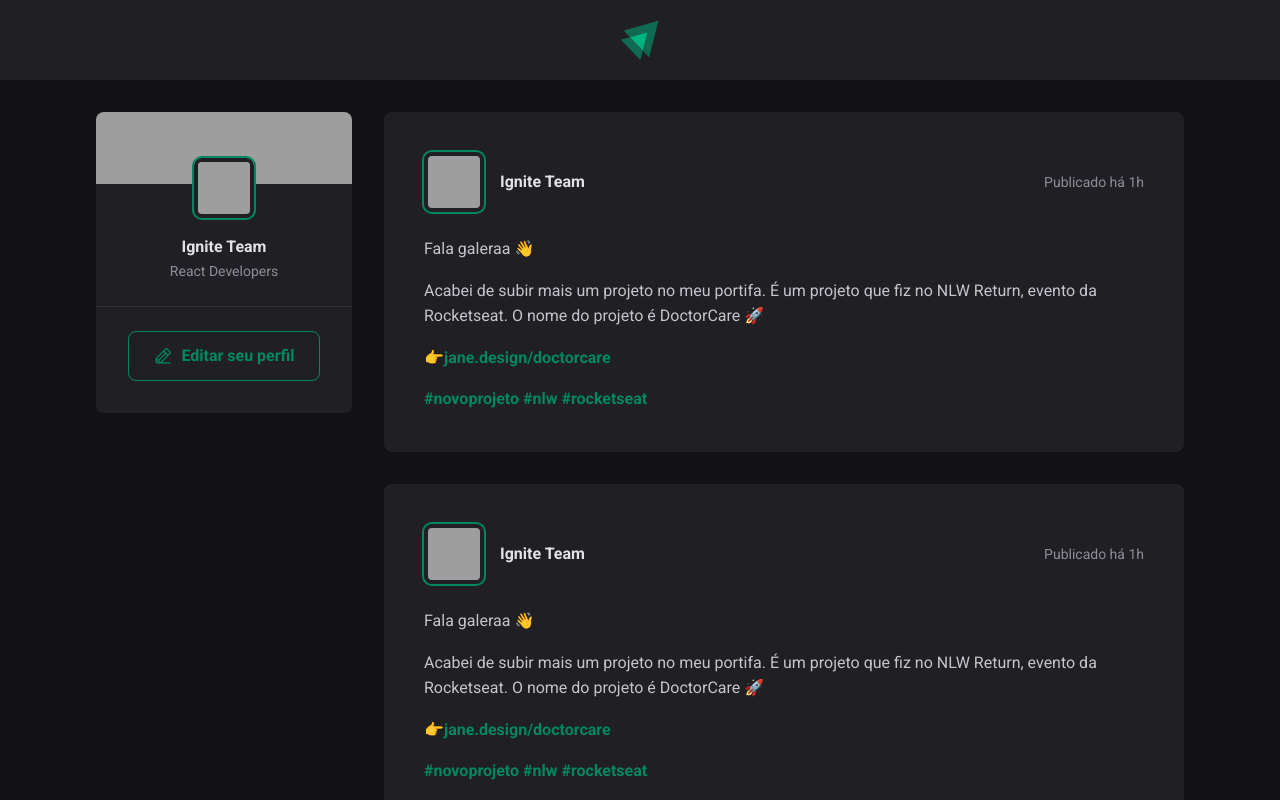
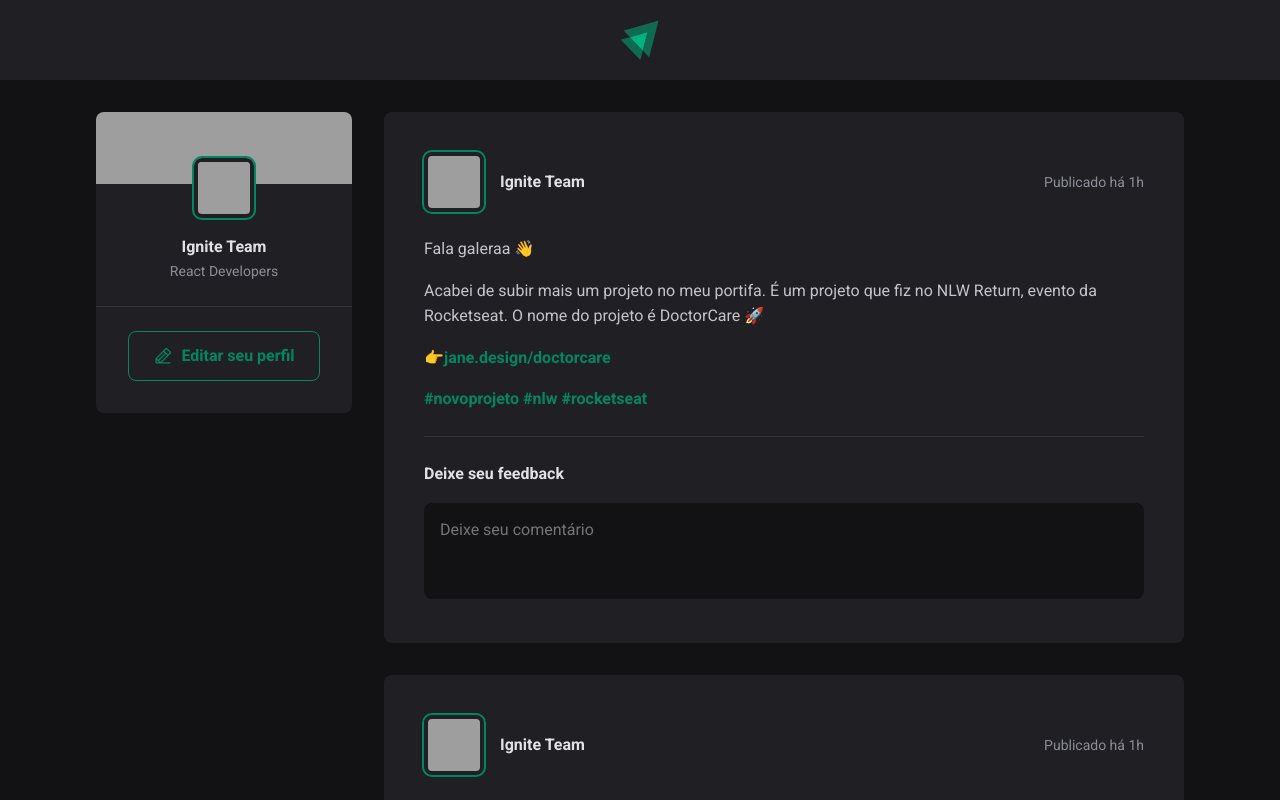
Before and after one commit to Thauler/Ignite-feed, a React (Vite) app: page / in a window 1280 px wide. Shown: the top 800 px of the page. Built offline with nearby package versions, Linux system fonts and the light colour scheme; grey boxes are pictures that could not be loaded.

Commit message:
feat(post): add the comment form

```diff
--- a/src/components/Post.jsx
+++ b/src/components/Post.jsx
@@ -23,6 +23,15 @@
             <a href='#'>#nlw</a>{" "}
             <a href='#'>#rocketseat</a></p>
         </div>
+
+        <form className={styles.commentForm}>
+          <strong>Deixe seu feedback</strong>
+          <textarea
+            placeholder='Deixe seu comentário'/>
+          <footer>
+            <button type='submit'>Comentar</button>
+          </footer>
+        </form>
     </article>
 )
 }
--- a/src/components/Post.module.css
+++ b/src/components/Post.module.css
@@ -65,3 +65,54 @@
   color: var(--gray-100);
   line-height: 1.6;
 }
+
+.commentForm {
+  width: 100%;
+  margin-top: 1.5rem;
+  padding-top: 1.5rem;
+  border-top: 1px solid var(--gray-600);
+}
+
+.commentForm > strong {
+  line-height: 1.6;
+  color: var(--gray-100);
+}
+
+.commentForm textarea {
+  width: 100%;
+  height: 6rem;
+  background: var(--gray-900);
+  border: 0;
+  border-radius: 8px;
+  padding: 1rem;
+  color: var(--gray-100);
+  resize: none;
+  line-height: 1.4;
+  margin-top: 1rem;
+}
+
+.commentForm footer {
+  visibility: hidden;
+  max-height: 0;
+}
+
+.commentForm:focus-within footer {
+  visibility: visible;
+  max-height: none;
+}
+
+.commentForm button[type=submit] {
+  padding: 1rem 1.5rem;
+  margin-top: 1rem;
+  border-radius: 8px;
+  border: 0;
+  background: var(--green-500);
+  color: var(--gray-900);
+  font-weight: bold;
+  cursor: pointer;
+  transition: background-color 0.1s;
+}
+
+.commentForm button[type=submit]:hover {
+    background: var(--green-300);
+}
--- a/src/global.css
+++ b/src/global.css
@@ -8,10 +8,14 @@
   --gray-800: #202024;
   --gray-900: #121214;
 
-  --green-300: #00837E;
-  --green-500: #00875F;
+  --green-300: #00874f;
+  --green-500: #00875f;
 }
 
+:focus {
+  outline: transparent;
+  box-shadow: 0 0 0 2px var(--green-500);
+}
 
 * {
   margin: 0;
```
